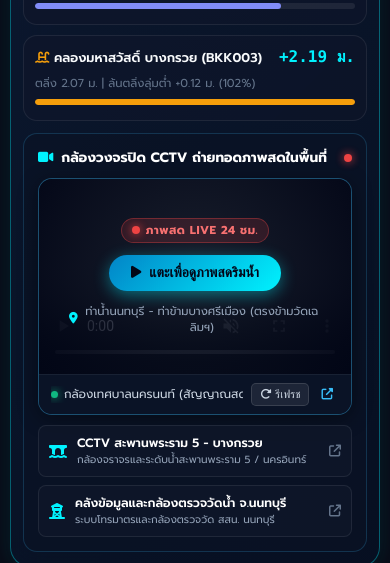
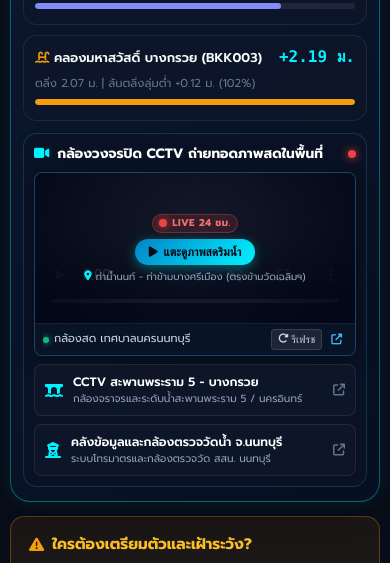
Before and after one commit to goragodyen-hub/Bkk-flood, a website: page public/index.html in a window 390 px wide. Shown: the part 1745-2308 px from the top of the page. Drawn offline with nearby package versions, Linux system fonts and the light colour scheme; no server answers.

Commit message:
fix(mobile): make CCTV live player compact, prevent overflow, and bump cache to v4

```diff
--- a/css/style.css
+++ b/css/style.css
@@ -2163,28 +2163,30 @@ body.mode-pro .pro-detailed-view {
   50% { opacity: 0.4; transform: scale(1.2); }
 }
 
-/* Embedded CCTV Live Player Box */
+/* Embedded CCTV Live Player Box - Compact & Responsive */
 .cctv-live-player-box {
   display: flex;
   flex-direction: column;
-  background: rgba(15, 23, 42, 0.9);
-  border: 1px solid rgba(56, 189, 248, 0.35);
+  background: rgba(10, 19, 38, 0.95);
+  border: 1px solid rgba(56, 189, 248, 0.3);
   border-radius: var(--radius-md);
   overflow: hidden;
-  box-shadow: 0 4px 20px rgba(0, 0, 0, 0.4);
+  box-shadow: 0 4px 16px rgba(0, 0, 0, 0.35);
   width: 100%;
+  max-width: 460px;
+  margin: 0 auto;
   box-sizing: border-box;
 }
 
 .cctv-live-player-box.pro {
-  margin-bottom: 8px;
+  margin-bottom: 10px;
 }
 
 .cctv-player-screen {
   position: relative;
   width: 100%;
-  aspect-ratio: 16 / 10;
-  min-height: 180px;
+  aspect-ratio: 16 / 9;
+  max-height: 165px;
   background: #020617;
   overflow: hidden;
   display: flex;
@@ -2203,16 +2205,16 @@ body.mode-pro .pro-detailed-view {
 .cctv-overlay {
   position: absolute;
   inset: 0;
-  background: radial-gradient(circle at center, rgba(15, 23, 42, 0.72) 0%, rgba(2, 6, 23, 0.95) 100%);
+  background: radial-gradient(circle at center, rgba(10, 19, 38, 0.75) 0%, rgba(2, 6, 23, 0.94) 100%);
   display: flex;
   flex-direction: column;
   align-items: center;
   justify-content: center;
-  gap: 12px;
-  padding: 16px;
+  gap: 8px;
+  padding: 10px 12px;
   text-align: center;
   z-index: 5;
-  transition: opacity 0.3s ease, visibility 0.3s ease;
+  transition: opacity 0.25s ease, visibility 0.25s ease;
 }
 
 .cctv-overlay.hidden {
@@ -2224,36 +2226,36 @@ body.mode-pro .pro-detailed-view {
 .cctv-live-tag {
   display: inline-flex;
   align-items: center;
-  gap: 6px;
-  font-size: 0.72rem;
+  gap: 5px;
+  font-size: 0.68rem;
   font-weight: 700;
   color: #f87171;
   background: rgba(239, 68, 68, 0.15);
   border: 1px solid rgba(239, 68, 68, 0.35);
-  padding: 3px 10px;
+  padding: 2px 8px;
   border-radius: var(--radius-full);
-  letter-spacing: 0.5px;
+  letter-spacing: 0.4px;
 }
 
 .btn-play-stream {
   background: linear-gradient(135deg, #0284c7 0%, #00f2fe 100%);
   color: #020617;
   font-weight: 700;
-  font-size: 0.86rem;
-  padding: 10px 22px;
+  font-size: 0.8rem;
+  padding: 8px 18px;
   border-radius: var(--radius-full);
   border: none;
   cursor: pointer;
   display: inline-flex;
   align-items: center;
-  gap: 8px;
-  box-shadow: 0 4px 16px rgba(0, 242, 254, 0.4);
+  gap: 6px;
+  box-shadow: 0 3px 12px rgba(0, 242, 254, 0.35);
   transition: transform 0.2s, box-shadow 0.2s;
 }
 
 .btn-play-stream:hover {
-  transform: scale(1.04);
-  box-shadow: 0 6px 22px rgba(0, 242, 254, 0.55);
+  transform: scale(1.03);
+  box-shadow: 0 4px 16px rgba(0, 242, 254, 0.45);
 }
 
 .btn-play-stream:active {
@@ -2261,53 +2263,54 @@ body.mode-pro .pro-detailed-view {
 }
 
 .cctv-subnote {
-  font-size: 0.72rem;
+  font-size: 0.68rem;
   color: #94a3b8;
   display: flex;
   align-items: center;
   justify-content: center;
-  gap: 5px;
-  max-width: 90%;
-  line-height: 1.4;
+  gap: 4px;
+  max-width: 95%;
+  line-height: 1.3;
 }
 
 .cctv-player-bar {
   display: flex;
   align-items: center;
   justify-content: space-between;
-  padding: 8px 12px;
+  padding: 6px 10px;
   background: rgba(10, 19, 38, 0.95);
   border-top: 1px solid rgba(255, 255, 255, 0.06);
-  font-size: 0.74rem;
+  font-size: 0.7rem;
   color: #cbd5e1;
-  gap: 8px;
+  gap: 6px;
 }
 
 .cctv-stream-info {
   display: flex;
   align-items: center;
-  gap: 6px;
+  gap: 5px;
+  font-size: 0.7rem;
   white-space: nowrap;
   overflow: hidden;
   text-overflow: ellipsis;
 }
 
 .cctv-status-dot {
-  width: 7px;
-  height: 7px;
+  width: 6px;
+  height: 6px;
   border-radius: 50%;
   flex-shrink: 0;
 }
 
 .cctv-status-dot.online {
   background: #10b981;
-  box-shadow: 0 0 8px #10b981;
+  box-shadow: 0 0 6px #10b981;
 }
 
 .cctv-actions {
   display: flex;
   align-items: center;
-  gap: 6px;
+  gap: 4px;
   flex-shrink: 0;
 }
 
@@ -2315,13 +2318,13 @@ body.mode-pro .pro-detailed-view {
   background: rgba(255, 255, 255, 0.08);
   border: 1px solid rgba(255, 255, 255, 0.12);
   color: #cbd5e1;
-  border-radius: 5px;
-  padding: 4px 8px;
-  font-size: 0.7rem;
+  border-radius: 4px;
+  padding: 3px 6px;
+  font-size: 0.66rem;
   cursor: pointer;
   display: inline-flex;
   align-items: center;
-  gap: 4px;
+  gap: 3px;
   transition: all 0.2s;
 }
 
@@ -2334,11 +2337,11 @@ body.mode-pro .pro-detailed-view {
 .cctv-ext-badge {
   color: #38bdf8;
   text-decoration: none;
-  padding: 4px 6px;
-  font-size: 0.72rem;
+  padding: 3px 5px;
+  font-size: 0.68rem;
   display: inline-flex;
   align-items: center;
-  gap: 4px;
+  gap: 3px;
   transition: color 0.2s;
 }
 
@@ -2901,6 +2904,49 @@ body.mode-pro .pro-detailed-view {
 
   .btn-cctv-feed span {
     font-size: 0.65rem !important;
+  }
+
+  /* CCTV Mobile Player Compact Overrides */
+  .m-nb-cctv-wrap {
+    padding: 10px !important;
+    gap: 8px !important;
+    box-sizing: border-box !important;
+    width: 100% !important;
+  }
+
+  .cctv-live-player-box {
+    max-width: 100% !important;
+    border-radius: var(--radius-sm) !important;
+  }
+
+  .cctv-player-screen {
+    aspect-ratio: 16 / 9 !important;
+    max-height: 150px !important;
+  }
+
+  .cctv-overlay {
+    padding: 8px 10px !important;
+    gap: 6px !important;
+  }
+
+  .cctv-live-tag {
+    font-size: 0.62rem !important;
+    padding: 1px 6px !important;
+  }
+
+  .btn-play-stream {
+    font-size: 0.74rem !important;
+    padding: 6px 14px !important;
+  }
+
+  .cctv-subnote {
+    font-size: 0.62rem !important;
+    line-height: 1.2 !important;
+  }
+
+  .cctv-player-bar {
+    padding: 5px 8px !important;
+    font-size: 0.66rem !important;
   }
 
   /* ----------------------------------------------------
--- a/public/css/style.css
+++ b/public/css/style.css
@@ -2163,28 +2163,30 @@ body.mode-pro .pro-detailed-view {
   50% { opacity: 0.4; transform: scale(1.2); }
 }
 
-/* Embedded CCTV Live Player Box */
+/* Embedded CCTV Live Player Box - Compact & Responsive */
 .cctv-live-player-box {
   display: flex;
   flex-direction: column;
-  background: rgba(15, 23, 42, 0.9);
-  border: 1px solid rgba(56, 189, 248, 0.35);
+  background: rgba(10, 19, 38, 0.95);
+  border: 1px solid rgba(56, 189, 248, 0.3);
   border-radius: var(--radius-md);
   overflow: hidden;
-  box-shadow: 0 4px 20px rgba(0, 0, 0, 0.4);
+  box-shadow: 0 4px 16px rgba(0, 0, 0, 0.35);
   width: 100%;
+  max-width: 460px;
+  margin: 0 auto;
   box-sizing: border-box;
 }
 
 .cctv-live-player-box.pro {
-  margin-bottom: 8px;
+  margin-bottom: 10px;
 }
 
 .cctv-player-screen {
   position: relative;
   width: 100%;
-  aspect-ratio: 16 / 10;
-  min-height: 180px;
+  aspect-ratio: 16 / 9;
+  max-height: 165px;
   background: #020617;
   overflow: hidden;
   display: flex;
@@ -2203,16 +2205,16 @@ body.mode-pro .pro-detailed-view {
 .cctv-overlay {
   position: absolute;
   inset: 0;
-  background: radial-gradient(circle at center, rgba(15, 23, 42, 0.72) 0%, rgba(2, 6, 23, 0.95) 100%);
+  background: radial-gradient(circle at center, rgba(10, 19, 38, 0.75) 0%, rgba(2, 6, 23, 0.94) 100%);
   display: flex;
   flex-direction: column;
   align-items: center;
   justify-content: center;
-  gap: 12px;
-  padding: 16px;
+  gap: 8px;
+  padding: 10px 12px;
   text-align: center;
   z-index: 5;
-  transition: opacity 0.3s ease, visibility 0.3s ease;
+  transition: opacity 0.25s ease, visibility 0.25s ease;
 }
 
 .cctv-overlay.hidden {
@@ -2224,36 +2226,36 @@ body.mode-pro .pro-detailed-view {
 .cctv-live-tag {
   display: inline-flex;
   align-items: center;
-  gap: 6px;
-  font-size: 0.72rem;
+  gap: 5px;
+  font-size: 0.68rem;
   font-weight: 700;
   color: #f87171;
   background: rgba(239, 68, 68, 0.15);
   border: 1px solid rgba(239, 68, 68, 0.35);
-  padding: 3px 10px;
+  padding: 2px 8px;
   border-radius: var(--radius-full);
-  letter-spacing: 0.5px;
+  letter-spacing: 0.4px;
 }
 
 .btn-play-stream {
   background: linear-gradient(135deg, #0284c7 0%, #00f2fe 100%);
   color: #020617;
   font-weight: 700;
-  font-size: 0.86rem;
-  padding: 10px 22px;
+  font-size: 0.8rem;
+  padding: 8px 18px;
   border-radius: var(--radius-full);
   border: none;
   cursor: pointer;
   display: inline-flex;
   align-items: center;
-  gap: 8px;
-  box-shadow: 0 4px 16px rgba(0, 242, 254, 0.4);
+  gap: 6px;
+  box-shadow: 0 3px 12px rgba(0, 242, 254, 0.35);
   transition: transform 0.2s, box-shadow 0.2s;
 }
 
 .btn-play-stream:hover {
-  transform: scale(1.04);
-  box-shadow: 0 6px 22px rgba(0, 242, 254, 0.55);
+  transform: scale(1.03);
+  box-shadow: 0 4px 16px rgba(0, 242, 254, 0.45);
 }
 
 .btn-play-stream:active {
@@ -2261,53 +2263,54 @@ body.mode-pro .pro-detailed-view {
 }
 
 .cctv-subnote {
-  font-size: 0.72rem;
+  font-size: 0.68rem;
   color: #94a3b8;
   display: flex;
   align-items: center;
   justify-content: center;
-  gap: 5px;
-  max-width: 90%;
-  line-height: 1.4;
+  gap: 4px;
+  max-width: 95%;
+  line-height: 1.3;
 }
 
 .cctv-player-bar {
   display: flex;
   align-items: center;
   justify-content: space-between;
-  padding: 8px 12px;
+  padding: 6px 10px;
   background: rgba(10, 19, 38, 0.95);
   border-top: 1px solid rgba(255, 255, 255, 0.06);
-  font-size: 0.74rem;
+  font-size: 0.7rem;
   color: #cbd5e1;
-  gap: 8px;
+  gap: 6px;
 }
 
 .cctv-stream-info {
   display: flex;
   align-items: center;
-  gap: 6px;
+  gap: 5px;
+  font-size: 0.7rem;
   white-space: nowrap;
   overflow: hidden;
   text-overflow: ellipsis;
 }
 
 .cctv-status-dot {
-  width: 7px;
-  height: 7px;
+  width: 6px;
+  height: 6px;
   border-radius: 50%;
   flex-shrink: 0;
 }
 
 .cctv-status-dot.online {
   background: #10b981;
-  box-shadow: 0 0 8px #10b981;
+  box-shadow: 0 0 6px #10b981;
 }
 
 .cctv-actions {
   display: flex;
   align-items: center;
-  gap: 6px;
+  gap: 4px;
   flex-shrink: 0;
 }
 
@@ -2315,13 +2318,13 @@ body.mode-pro .pro-detailed-view {
   background: rgba(255, 255, 255, 0.08);
   border: 1px solid rgba(255, 255, 255, 0.12);
   color: #cbd5e1;
-  border-radius: 5px;
-  padding: 4px 8px;
-  font-size: 0.7rem;
+  border-radius: 4px;
+  padding: 3px 6px;
+  font-size: 0.66rem;
   cursor: pointer;
   display: inline-flex;
   align-items: center;
-  gap: 4px;
+  gap: 3px;
   transition: all 0.2s;
 }
 
@@ -2334,11 +2337,11 @@ body.mode-pro .pro-detailed-view {
 .cctv-ext-badge {
   color: #38bdf8;
   text-decoration: none;
-  padding: 4px 6px;
-  font-size: 0.72rem;
+  padding: 3px 5px;
+  font-size: 0.68rem;
   display: inline-flex;
   align-items: center;
-  gap: 4px;
+  gap: 3px;
   transition: color 0.2s;
 }
 
@@ -2901,6 +2904,49 @@ body.mode-pro .pro-detailed-view {
 
   .btn-cctv-feed span {
     font-size: 0.65rem !important;
+  }
+
+  /* CCTV Mobile Player Compact Overrides */
+  .m-nb-cctv-wrap {
+    padding: 10px !important;
+    gap: 8px !important;
+    box-sizing: border-box !important;
+    width: 100% !important;
+  }
+
+  .cctv-live-player-box {
+    max-width: 100% !important;
+    border-radius: var(--radius-sm) !important;
+  }
+
+  .cctv-player-screen {
+    aspect-ratio: 16 / 9 !important;
+    max-height: 150px !important;
+  }
+
+  .cctv-overlay {
+    padding: 8px 10px !important;
+    gap: 6px !important;
+  }
+
+  .cctv-live-tag {
+    font-size: 0.62rem !important;
+    padding: 1px 6px !important;
+  }
+
+  .btn-play-stream {
+    font-size: 0.74rem !important;
+    padding: 6px 14px !important;
+  }
+
+  .cctv-subnote {
+    font-size: 0.62rem !important;
+    line-height: 1.2 !important;
+  }
+
+  .cctv-player-bar {
+    padding: 5px 8px !important;
+    font-size: 0.66rem !important;
   }
 
   /* ----------------------------------------------------
--- a/public/index.html
+++ b/public/index.html
@@ -20,7 +20,7 @@
 
   <link rel="stylesheet" href="https://cdnjs.cloudflare.com/ajax/libs/font-awesome/6.5.1/css/all.min.css">
   <link rel="stylesheet" href="https://unpkg.com/leaflet@1.9.4/dist/leaflet.css">
-  <link rel="stylesheet" href="./css/style.css?v=14">
+  <link rel="stylesheet" href="./css/style.css?v=15">
 </head>
 <body>
   <!-- Background Glow Accents -->
@@ -259,21 +259,21 @@
           </div>
 
           <!-- Live Embedded Video Player (Nonthaburi Riverfront & Bang Si Mueang Ferry) -->
-          <div class="cctv-live-player-box">
-            <div class="cctv-player-screen" id="mCctvScreen">
-              <video id="mCctvVideo" class="cctv-video-el" playsinline muted controls preload="none"></video>
-              <div class="cctv-overlay" id="mCctvOverlay">
-                <span class="cctv-live-tag"><span class="live-dot-pulse"></span> ภาพสด LIVE 24 ชม.</span>
+          <div class="cctv-live-player-box" style="max-width: 480px; width: 100%; margin: 0 auto; box-sizing: border-box;">
+            <div class="cctv-player-screen" id="mCctvScreen" style="position: relative; width: 100%; aspect-ratio: 16 / 9; max-height: 165px; overflow: hidden; background: #020617;">
+              <video id="mCctvVideo" class="cctv-video-el" playsinline muted controls preload="none" style="width: 100%; height: 100%; object-fit: cover; display: block;"></video>
+              <div class="cctv-overlay" id="mCctvOverlay" style="position: absolute; inset: 0; display: flex; flex-direction: column; align-items: center; justify-content: center;">
+                <span class="cctv-live-tag"><span class="live-dot-pulse"></span> LIVE 24 ชม.</span>
                 <button type="button" class="btn-play-stream" id="mBtnPlayCctv">
-                  <i class="fa-solid fa-play"></i> แตะเพื่อดูภาพสดริมน้ำ
+                  <i class="fa-solid fa-play"></i> แตะดูภาพสดริมน้ำ
                 </button>
-                <span class="cctv-subnote"><i class="fa-solid fa-location-dot text-cyan"></i> ท่าน้ำนนทบุรี - ท่าข้ามบางศรีเมือง (ตรงข้ามวัดเฉลิมฯ)</span>
+                <span class="cctv-subnote"><i class="fa-solid fa-location-dot text-cyan"></i> ท่าน้ำนนท์ - ท่าข้ามบางศรีเมือง (ตรงข้ามวัดเฉลิมฯ)</span>
               </div>
             </div>
             <div class="cctv-player-bar">
               <div class="cctv-stream-info">
                 <span class="cctv-status-dot online"></span>
-                <span>กล้องเทศบาลนครนนท์ (สัญญาณสด HLS)</span>
+                <span>กล้องสด เทศบาลนครนนทบุรี</span>
               </div>
               <div class="cctv-actions">
                 <button type="button" class="btn-cctv-ctrl" id="mBtnReloadCctv" title="โหลดสัญญาณใหม่">
@@ -824,28 +824,28 @@
             </div>
 
             <!-- Live Pro Embedded Player -->
-            <div class="cctv-live-player-box pro">
-              <div class="cctv-player-screen" id="proCctvScreen">
-                <video id="proCctvVideo" class="cctv-video-el" playsinline muted controls preload="none"></video>
-                <div class="cctv-overlay" id="proCctvOverlay">
-                  <span class="cctv-live-tag"><span class="live-dot-pulse"></span> สตรีมสด LIVE 24 ชม.</span>
+            <div class="cctv-live-player-box pro" style="max-width: 480px; width: 100%; margin: 0 auto 10px auto; box-sizing: border-box;">
+              <div class="cctv-player-screen" id="proCctvScreen" style="position: relative; width: 100%; aspect-ratio: 16 / 9; max-height: 175px; overflow: hidden; background: #020617;">
+                <video id="proCctvVideo" class="cctv-video-el" playsinline muted controls preload="none" style="width: 100%; height: 100%; object-fit: cover; display: block;"></video>
+                <div class="cctv-overlay" id="proCctvOverlay" style="position: absolute; inset: 0; display: flex; flex-direction: column; align-items: center; justify-content: center;">
+                  <span class="cctv-live-tag"><span class="live-dot-pulse"></span> LIVE 24 ชม.</span>
                   <button type="button" class="btn-play-stream" id="proBtnPlayCctv">
                     <i class="fa-solid fa-play"></i> คลิกเพื่อเริ่มรับชมภาพสด
                   </button>
-                  <span class="cctv-subnote"><i class="fa-solid fa-location-dot text-cyan"></i> ท่าน้ำนนทบุรี - ท่าข้ามบางศรีเมือง (ตรงข้ามวัดเฉลิมฯ)</span>
+                  <span class="cctv-subnote"><i class="fa-solid fa-location-dot text-cyan"></i> ท่าน้ำนนท์ - ท่าข้ามบางศรีเมือง (ตรงข้ามวัดเฉลิมฯ)</span>
                 </div>
               </div>
               <div class="cctv-player-bar">
                 <div class="cctv-stream-info">
                   <span class="cctv-status-dot online"></span>
-                  <span>เทศบาลนครนนทบุรี (H.264 / HLS Stream)</span>
+                  <span>กล้องสด เทศบาลนครนนทบุรี</span>
                 </div>
                 <div class="cctv-actions">
                   <button type="button" class="btn-cctv-ctrl" id="proBtnReloadCctv" title="รีเฟรชสัญญาณ">
                     <i class="fa-solid fa-rotate-right"></i> รีโหลด
                   </button>
                   <a href="https://nkndatamap.nakornnont.go.th/public" target="_blank" rel="noopener" class="cctv-ext-badge" title="เปิดแผนที่เทศบาล">
-                    <i class="fa-solid fa-up-right-from-square"></i> ผังกล้องเทศบาล
+                    <i class="fa-solid fa-up-right-from-square"></i>
                   </a>
                 </div>
               </div>
--- a/public/sw.js
+++ b/public/sw.js
@@ -1,5 +1,5 @@
 // HydroBangkok PWA Service Worker
-const CACHE_NAME = 'bkk-flood-cache-v3';
+const CACHE_NAME = 'bkk-flood-cache-v4';
 const STATIC_ASSETS = [
   './',
   './index.html',
--- a/sw.js
+++ b/sw.js
@@ -1,5 +1,5 @@
 // HydroBangkok PWA Service Worker
-const CACHE_NAME = 'bkk-flood-cache-v3';
+const CACHE_NAME = 'bkk-flood-cache-v4';
 const STATIC_ASSETS = [
   './',
   './index.html',
```
Also changed, not shown: index.html (+17 -17 lines).
